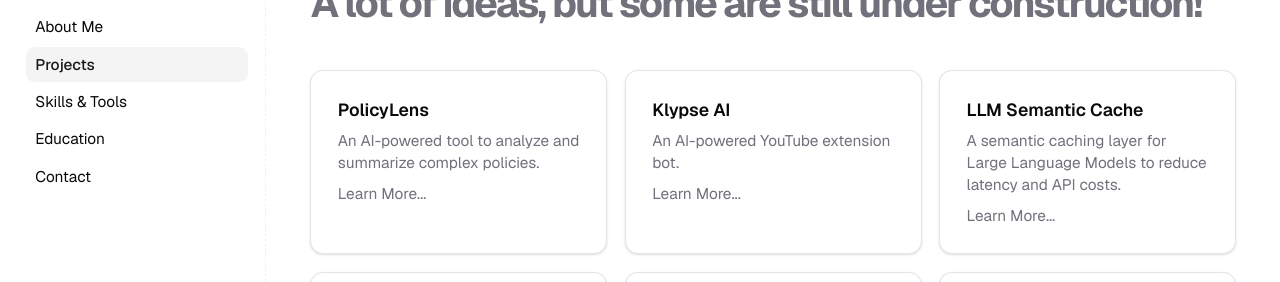
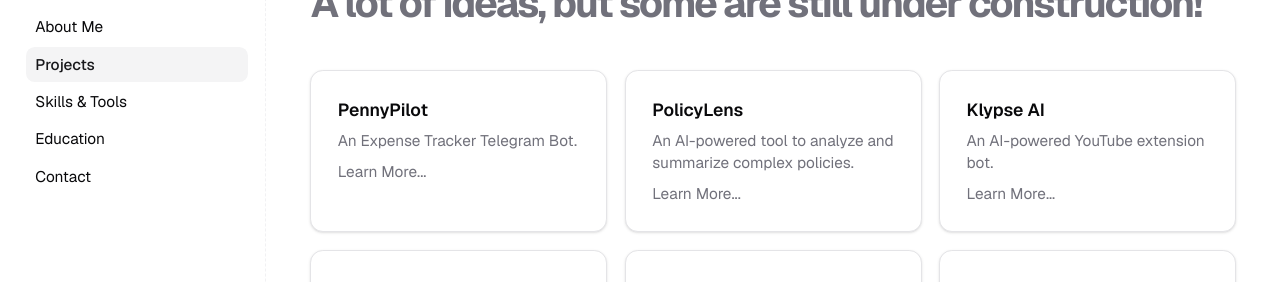
Before and after one commit to DEVJHAWAR11/portfolio, a Next.js app: page /projects in a window 1280 px wide. Shown: the part 168-450 px from the top of the page. Built offline with nearby package versions, Linux system fonts and the light colour scheme; no server answers.

Commit message:
feat: add PennyPilot project with video link support

```diff
--- a/app/projects/[id]/page.tsx
+++ b/app/projects/[id]/page.tsx
@@ -113,7 +113,7 @@ const ProjectDetails = async ({
         {project.links && (
           <div id="links" className="my-4">
             <h2 className="text-lg font-semibold">
-              {project.links.live && project.links.github ? 'Links' : 'Link'}
+              {(project.links.live || (project.links as any).video) && project.links.github ? 'Links' : 'Link'}
             </h2>
 
             <div className="flex flex-wrap items-center gap-2">
@@ -121,6 +121,14 @@ const ProjectDetails = async ({
                 <Link href={project.links.live} target="_blank">
                   <Badge variant="default" className="px-4 text-base">
                     Live <ExternalLinkIcon className="w-4 h-4 -mt-2" />
+                  </Badge>
+                </Link>
+              )}
+
+              {(project.links as any).video && (
+                <Link href={(project.links as any).video} target="_blank">
+                  <Badge variant="default" className="px-4 text-base">
+                    Video <ExternalLinkIcon className="w-4 h-4 -mt-2" />
                   </Badge>
                 </Link>
               )}
--- a/constants/projects.ts
+++ b/constants/projects.ts
@@ -1,4 +1,26 @@
 export const projects = [
+  {
+    title: "PennyPilot",
+    slug: "pennypilot",
+    tagline: "An Expense Tracker Telegram Bot.",
+    overview: "PennyPilot is a Telegram bot designed to manage and track your daily expenses seamlessly. By leveraging natural language processing through LangGraph and an MCP Server, it allows users to log expenses, check balances, and generate summaries using simple conversational commands.",
+    features: [
+      "Natural language expense logging",
+      "Interactive balance checking and summaries",
+      "Seamless integration with Telegram",
+      "Robust data persistence with PostgreSQL"
+    ],
+    techStack: ["Python", "LangGraph", "MCP Server", "PostgreSQL", "Telegram API"],
+    challenges: [
+      "Handling complex conversational flows",
+      "Ensuring robust state management with PostgreSQL"
+    ],
+    feedback: false,
+    links: {
+      video: "http://youtube.com/watch?v=383-_fI73e0",
+      github: "https://github.com/DEVJHAWAR11/PennyPilot",
+    },
+  },
   {
     title: "PolicyLens",
     slug: "policylens",
```
